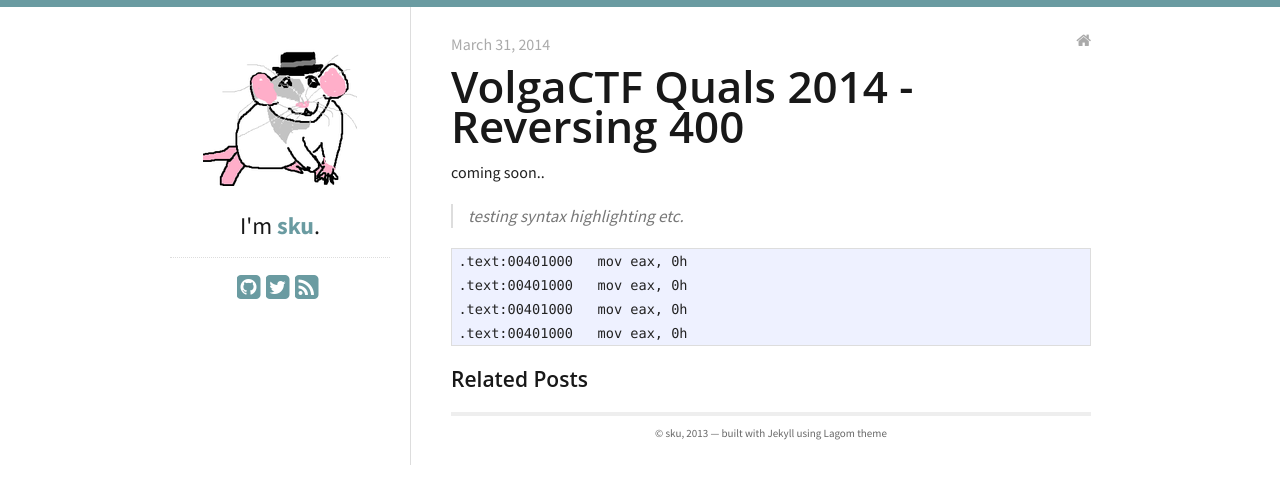
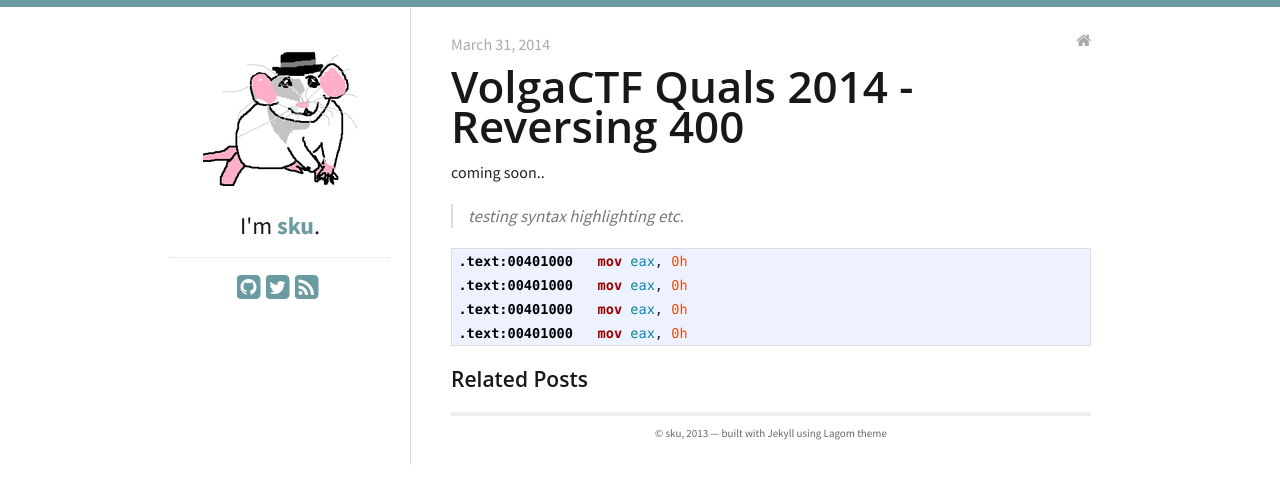
Before and after one commit to zku/CTF, a Jekyll site: the page built from _posts/2014-03-31-volgactf-quals-2014-reversing-400.md, in a window 1280 px wide. Shown: the top 504 px of the page. Built offline with Jekyll 4.4.1, drawn with Linux system fonts in a browser that asks for light colours; nearby versions of some CDN libraries.

Commit message:
lets try this again without custom syntax highlighting..

```diff
--- a/_includes/css/syntax.css
+++ b/_includes/css/syntax.css
@@ -1,6 +1,7 @@
 .hll { background-color: #ffffcc }
 .c { color: #999988; font-style: italic } /* Comment */
-.err { color: #a61717; background-color: #e3d2d2 } /* Error */
+.err { color: #000000; font-weight: bold } /* Name.Label */
+/*.err { color: #a61717; background-color: #e3d2d2 }*/ /* Error */
 .k { color: #000000; font-weight: bold } /* Keyword */
 .o { color: #000000; font-weight: bold } /* Operator */
 .cm { color: #999988; font-style: italic } /* Comment.Multiline */
--- a/_posts/2014-03-31-volgactf-quals-2014-reversing-400.md
+++ b/_posts/2014-03-31-volgactf-quals-2014-reversing-400.md
@@ -10,7 +10,7 @@
 
 > testing syntax highlighting etc.
 
-{% highlight ida %}
+{% highlight nasm %}
 .text:00401000   mov eax, 0h
 .text:00401000   mov eax, 0h
 .text:00401000   mov eax, 0h
```
